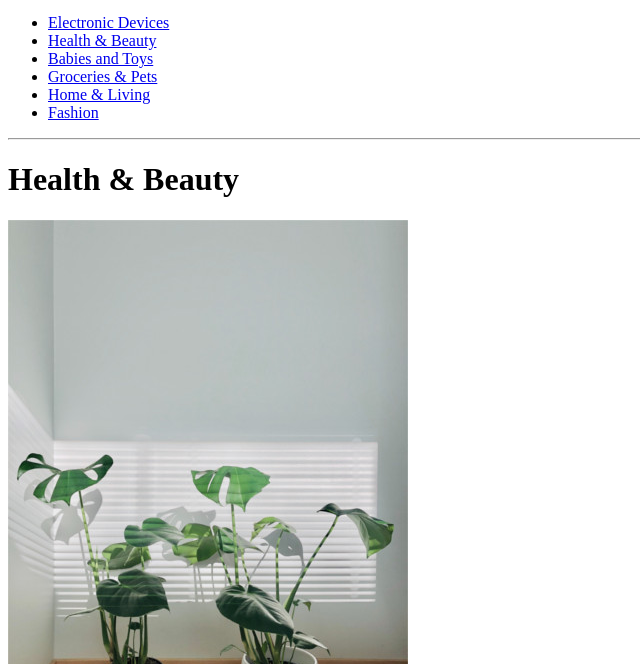
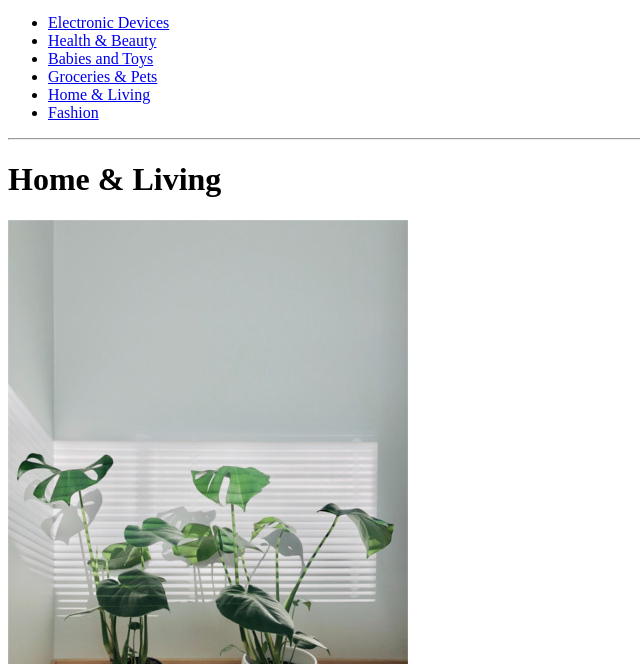
Before and after one commit to johnmarkfaeldonia/Responsive_Midterm, a plain HTML site: page categories/home-living.html in a window 1280 px wide. Shown: the part 136-800 px from the top of the page, without its empty margins (0-640 px from the left). Drawn offline with Linux system fonts and the light colour scheme.

Commit message:
Home - Living

```diff
--- a/categories/home-living.html
+++ b/categories/home-living.html
@@ -4,7 +4,7 @@
     <meta charset="UTF-8">
     <meta http-equiv="X-UA-Compatible" content="IE=edge">
     <meta name="viewport" content="width=device-width, initial-scale=1.0">
-    <title>Health & Beauty</title>
+    <title>Home & Living</title>
 </head>
 <body>
     <header>
@@ -25,7 +25,7 @@
     </header>
     <hr>
     <main>
-        <h1>Health & Beauty</h1>
+        <h1>Home & Living</h1>
         <a href="../products/home-living/indoor-plant.html"><img src="../images/products/home-living/indoor-plant.jpg"></a>
         <br>
         <a href="../products/home-living/indoor-plant.html"><strong>Indoor Plant</strong> <em>P300</em></a>
```
